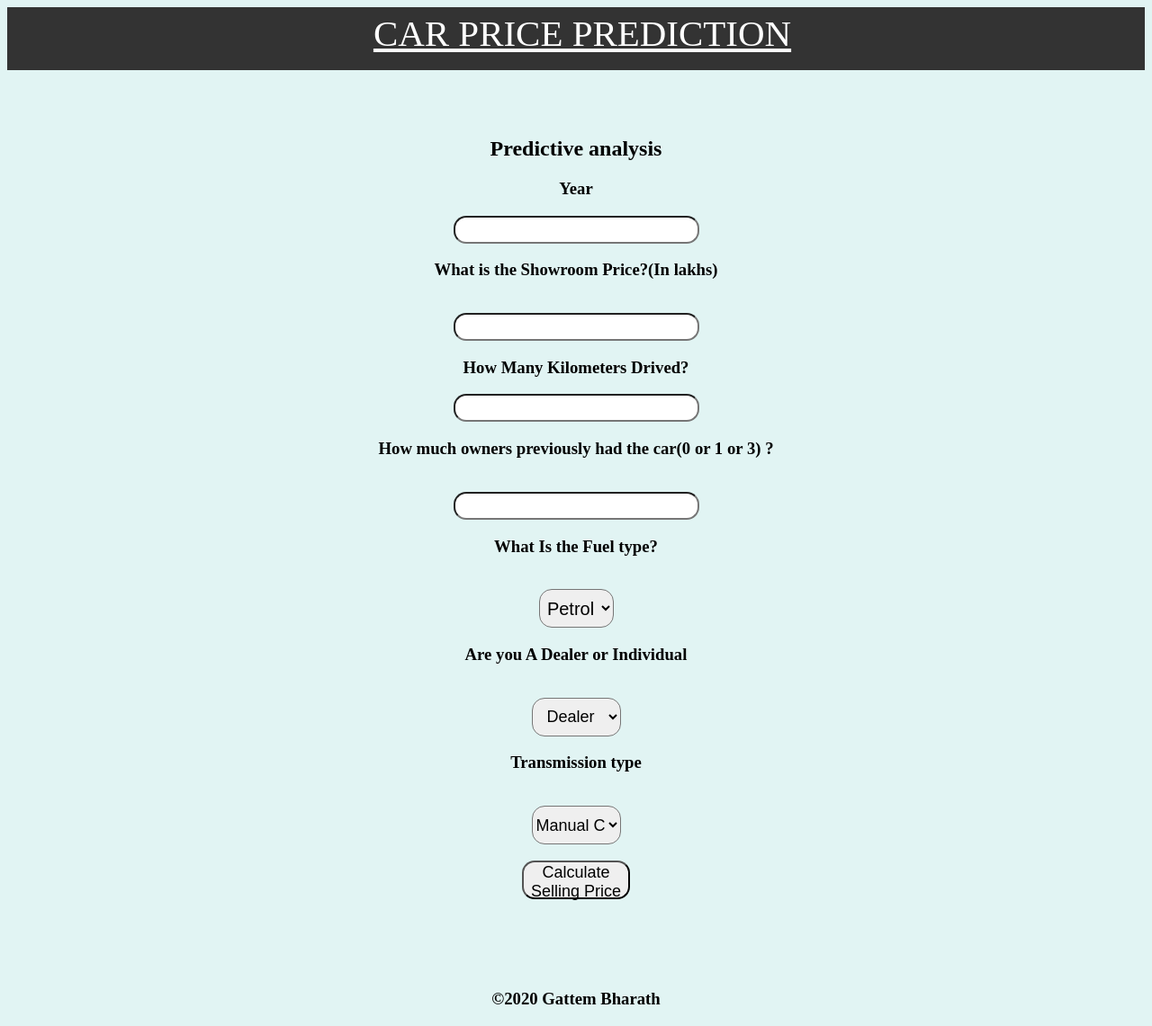
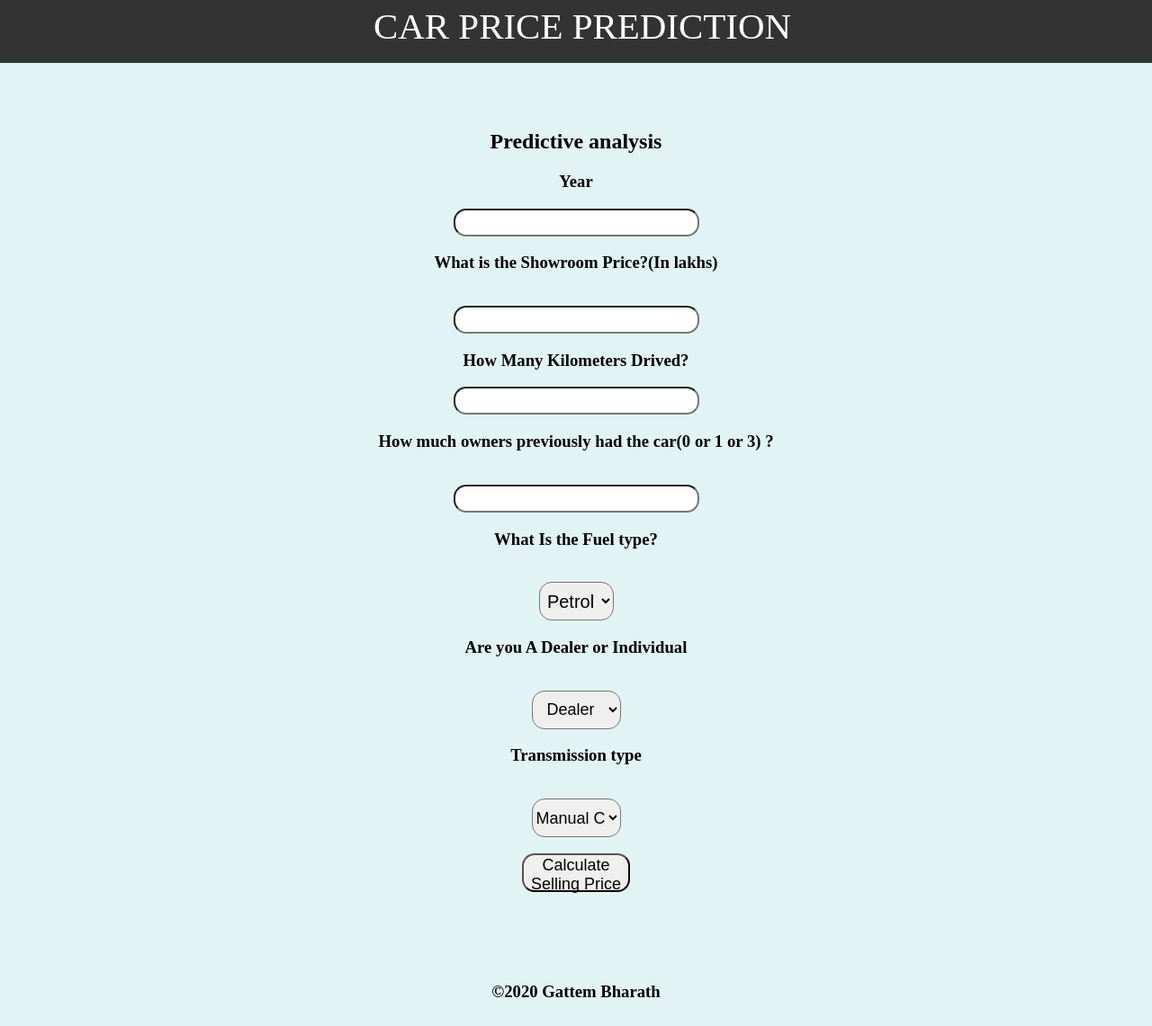
Before and after one commit to GattemBharath/Car-Price-Prediction, a Flask app: page / in a window 1280 px wide. Shown: the whole page at 90% size. After the commit the page ends 1109 px from the top, so only its background shows below. Run offline with Flask 2, Linux system fonts and the light colour scheme; parts of the project's set-up code (start-up, migrations or seed data) failed here and were passed over.

Commit message:
Update index.html

```diff
--- a/templates/index.html
+++ b/templates/index.html
@@ -65,6 +65,7 @@
             text-align: center;
             padding: 0px;
             overflow-x: hidden;
+            margin:0px;
         }
 
          .navbar-brand {
@@ -76,6 +77,7 @@
            line-height: inherit;
            white-space: nowrap;
            color:white;
+           text-decoration: none;
          }
         .container-fluid, .container-lg, .container-md, .container-sm, .container-xl
         {
```
